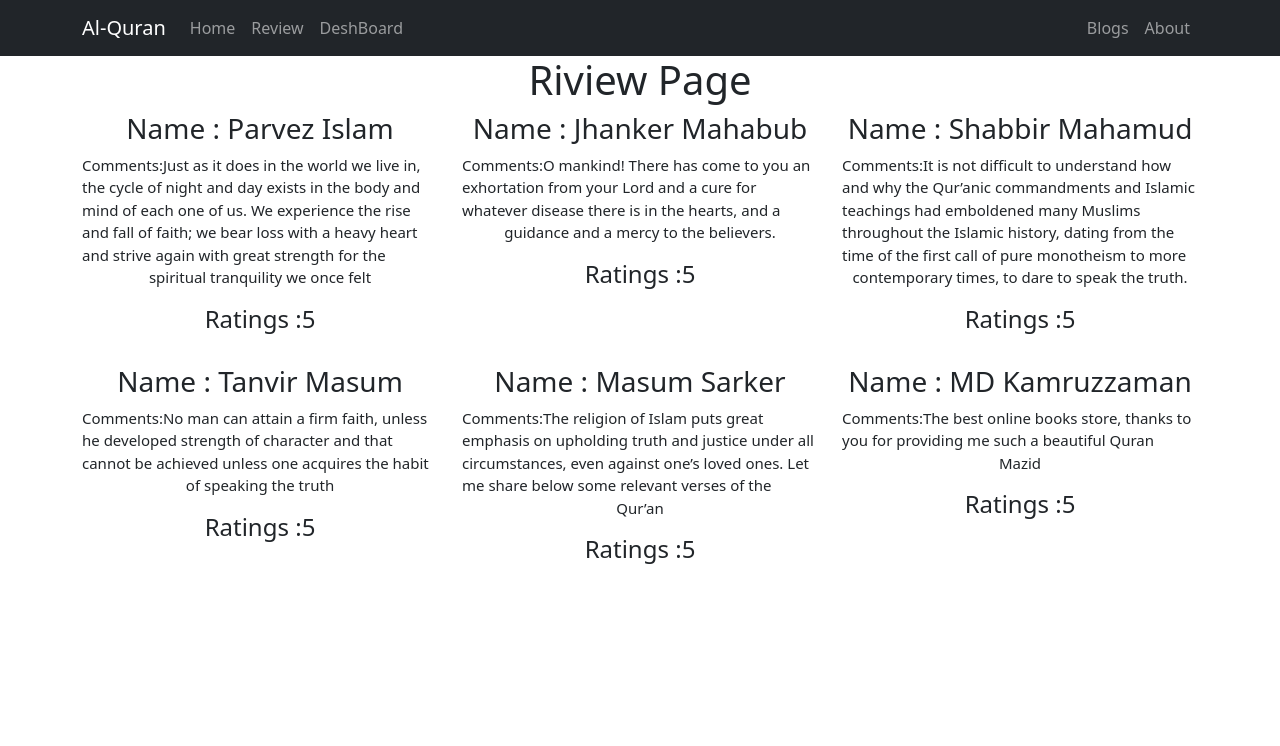
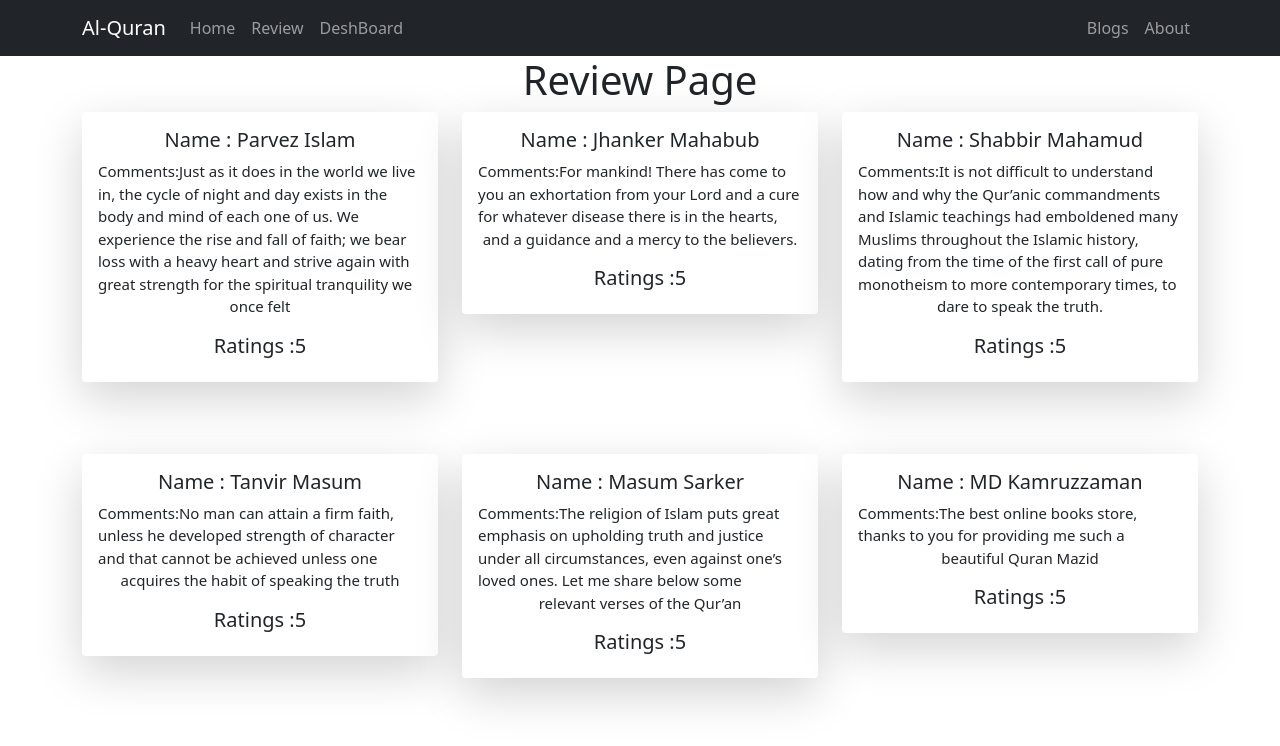
Before and after one commit to parvezislam45/laptop-source, a React (Create React App) app: page /review in a window 1280 px wide. Shown: the top 746 px of the page. Built offline with nearby package versions, Linux system fonts and the light colour scheme.

Commit message:
complate design this page

```diff
--- a/public/review.json
+++ b/public/review.json
@@ -9,7 +9,7 @@
   {
     "id": "124e13b9-2d54-4b2f-a74d-a77b362d6ead",
     "name": "Jhanker Mahabub",
-    "comment": "O mankind! There has come to you an exhortation from your Lord and a cure for whatever disease there is in the hearts, and a guidance and a mercy to the believers.",
+    "comment": "For mankind! There has come to you an exhortation from your Lord and a cure for whatever disease there is in the hearts, and a guidance and a mercy to the believers.",
     "ratings": 5,
     "img": "https://images.unsplash.com/photo-1591637333184-19aa84b3e01f?ixlib=rb-1.2.1&ixid=MnwxMjA3fDB8MHxzZWFyY2h8Mnx8bW90b3IlMjBiaWtlfGVufDB8fDB8fA%3D%3D&auto=format&fit=crop&w=500&q=60"
   },
--- a/src/App.js
+++ b/src/App.js
@@ -5,6 +5,7 @@ import Review from './components/Review/Review';
 import Home from './components/Home/Home';
 import DeshBoard from './components/DeshBoard/DeshBoard';
 import Error from './components/Error/Error';
+import Blogs from './components/Blogs/Blogs';
 
 function App() {
   return (
@@ -15,6 +16,7 @@ function App() {
       <Route path='/home' element= {<Home></Home>}></Route>
       <Route path='/review' element ={<Review></Review>}></Route>
       <Route path='/deshboard' element ={<DeshBoard></DeshBoard>}></Route>
+      <Route path= '/blogs' element={<Blogs></Blogs>}></Route>
       <Route path ='*' element = {<Error></Error>}></Route>
       </Routes>
     </div>
--- /dev/null
+++ b/src/components/Blogs/Blogs.js
@@ -0,0 +1,11 @@
+import React from 'react';
+
+const Blogs = () => {
+    return (
+        <div>
+            <h1>This is Blog</h1>
+        </div>
+    );
+};
+
+export default Blogs;
--- a/src/components/Details/Details.js
+++ b/src/components/Details/Details.js
@@ -5,10 +5,10 @@ const Details = (props) => {
     const { name, comment, ratings} = props.review;
     return (
         <div>
-                <div className='details'>
-                    <h3>Name : {name}</h3>
+                <div className='details shadow-lg p-3 mb-5 bg-body rounded'>
+                    <h5>Name : {name}</h5>
                     <p>Comments:{comment}</p>
-                    <h4>Ratings :{ratings}</h4>
+                    <h5>Ratings :{ratings}</h5>
                 </div>
         </div>
     );
--- a/src/components/Error/Error.js
+++ b/src/components/Error/Error.js
@@ -4,6 +4,7 @@ const Error = () => {
     return (
         <div>
             <h1>404 not found</h1>
+            <img src="https://images.unsplash.com/photo-1584824486509-112e4181ff6b?ixlib=rb-1.2.1&ixid=MnwxMjA3fDB8MHxzZWFyY2h8MXx8bm90JTIwZm91bmR8ZW58MHx8MHx8&auto=format&fit=crop&w=800&q=60" alt="" />
         </div>
     );
 };
--- a/src/components/Header/Header.js
+++ b/src/components/Header/Header.js
@@ -16,7 +16,7 @@ const Header = () => {
       <Nav.Link as = {Link} to = "/deshboard">DeshBoard</Nav.Link>
     </Nav>
     <Nav>
-      <Nav.Link href="#deets">Blogs</Nav.Link>
+      <Nav.Link as ={Link} to = "/blogs">Blogs</Nav.Link>
       <Nav.Link eventKey={2} href="#memes">
         About
       </Nav.Link>
--- a/src/components/Home/Home.js
+++ b/src/components/Home/Home.js
@@ -1,4 +1,7 @@
 import React from 'react';
+import { Button } from 'react-bootstrap';
+import {Nav } from 'react-bootstrap';
+import { Link } from 'react-router-dom';
 import './Home.css'
 
 
@@ -11,32 +14,35 @@ const Home = () => {
                     <h4>Great Surprise on World</h4><br></br>
                     <p>To the Muslims. the Quran is the Word of Godand contains <br></br>complete guidance for mankind.The Holy Quran is divided into <br></br>114 Surahs or Chapters and each Chapter consists of individual Ayaat or verses There are in total 6,666 verses in the Holy Quran.The Surahs are of varying lengths<br></br> But it also contains directives for its followers, <br></br>historical accounts of certain prophets and peoples</p>
                 </div>
-                <div className="image">
+                <div className="image shadow-lg p-3 mb-5 bg-body rounded">
                     <img className="" src="https://images.unsplash.com/photo-1580220810949-e7ddee6a4954?ixlib=rb-1.2.1&ixid=MnwxMjA3fDB8MHxwaG90by1yZWxhdGVkfDEzfHx8ZW58MHx8fHw%3D&auto=format&fit=crop&w=800&q=60" alt="" />
                 </div>
             </div>
             <div className="container">
                 <h1>Customer Review</h1>
-                <div className="review d-flex justify-content-evenly">
-                    <div>
-                        <h3>Name : Parvez Islam</h3>
-                        <p>The Quran Is a Book that Calms the Heart Of Man.it Spreads the Massage of Peace in The World by creating Fear of Allah  in the Heart and Touching the Prophet of Love</p>
-                        <h5>Ratings :</h5>
+                <div className="review d-flex justify-content-evenly mt-4">
+                    <div className='shadow-lg p-3 mb-5 bg-body rounded'>
+                        <h4>Name : Parvez Islam</h4>
+                        <p>Just as it does in the world we live in, the cycle of night and day exists in the body and mind of each one of us. We experience the rise and fall of faith; we bear loss with a heavy heart and strive again with great strength for the spiritual tranquility we once felt</p>
+                        <h5>Ratings : 5</h5>
                     </div>
-                    <div>
-                        <h3>Name : Mazharul Islam</h3>
-                        <p>The Quran Is a Book that Calms the Heart Of Man.it Spreads the Massage of Peace in The World by creating Fear of Allah  in the Heart and Touching the Prophet of Love</p>
-                        <h5>Ratings :</h5>
+                    <div className='shadow-lg p-3 mb-5 bg-body rounded'>
+                        <h4>Name : Jhanker Mahabub</h4>
+                        <p>For mankind! There has come to you an exhortation from your Lord and a cure for whatever disease there is in the hearts, and a guidance and a mercy to the believers.</p>
+                        <h5>Ratings : 5</h5>
                     </div>
-                    <div>
-                        <h3>Name : Papon Islam</h3>
-                        <p>The Quran Is a Book that Calms the Heart Of Man.it Spreads the Massage of Peace in The World by creating Fear of Allah  in the Heart and Touching the Prophet of Love</p>
-                        <h5>Ratings :</h5>
+                    <div className='shadow-lg p-3 mb-5 bg-body rounded'>
+                        <h4>Name : Shabbir Mahamud</h4>
+                        <p>It is not difficult to understand how and why the Qur’anic commandments and Islamic teachings had emboldened many Muslims throughout the Islamic history, dating from the time of the first call of pure monotheism to more contemporary times, to dare to speak the truth.</p>
+                        <h5>Ratings : 5</h5>
                     </div>
                 </div>
-                <button>See More</button>
+                <Button variant="dark"><Link to="/review"><spn className="text-white">More Review</spn></Link></Button>
 
             </div>
+            <footer>
+                <p>Designed by Aurthohin Parvez <br></br>Learner Programming Hero Batch-5</p>
+            </footer>
         </div>
     );
 };
--- a/src/components/Review/Review.js
+++ b/src/components/Review/Review.js
@@ -8,8 +8,8 @@ const Review = () => {
 
     return (
         <div>
-            <h1>Riview Page</h1>
-            <div className="container">
+            <h1>Review Page</h1>
+            <div className="container ">
                     <Row xs={1} md={3} className="g-4">
                         {
                             reviews.map(review => <Details
```
Lines whose indentation alone changed are shown as unchanged.
